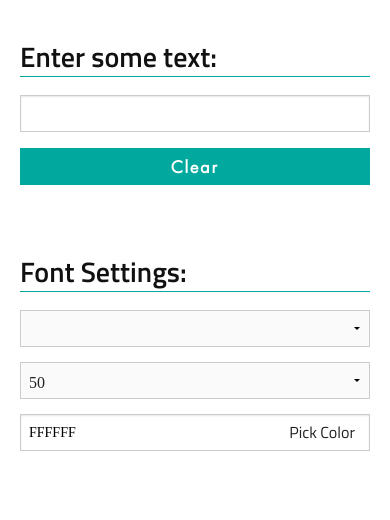
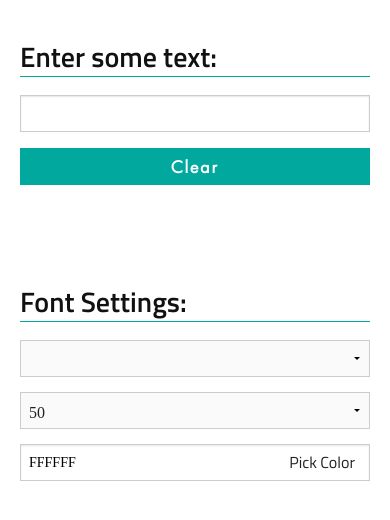
Before and after one commit to lancetipton/font_uploader, a website: page views/index.html in a window 390 px wide. Drawn offline with Linux system fonts and the light colour scheme; files that its build step writes are made by us from their sources; no server answers; files whose address does not match are found by name; a web font is replaced by a local one.

Commit message:
Slight adjustment to fix font placement.

```diff
--- a/public/styles/common.css
+++ b/public/styles/common.css
@@ -198,5 +198,8 @@ button{
         margin-top: 0px;
     }
 
-
+    .text-data-wrapper .text-data .text-display-wrapper {
+        margin-top: 40px;
+        padding: 0px 20px;
+    }
 }
```
